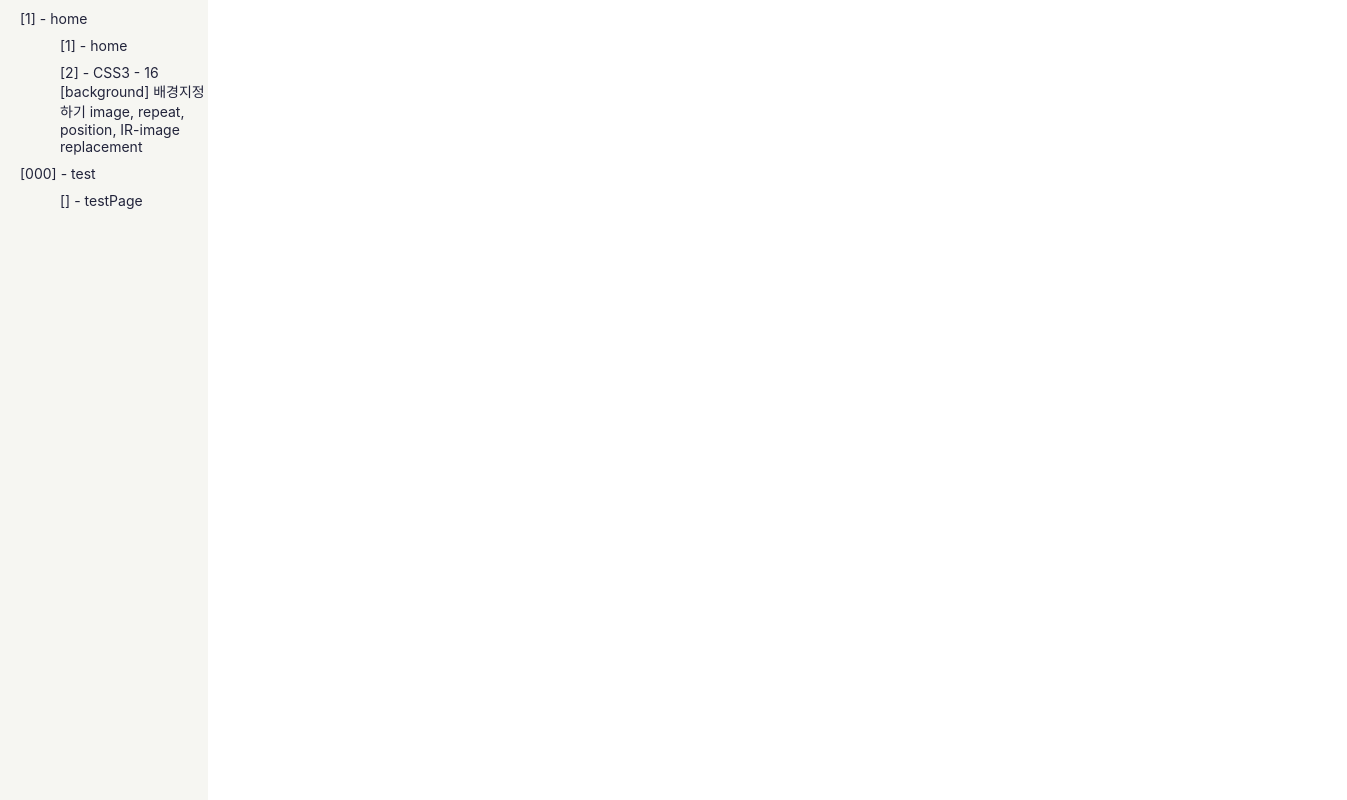
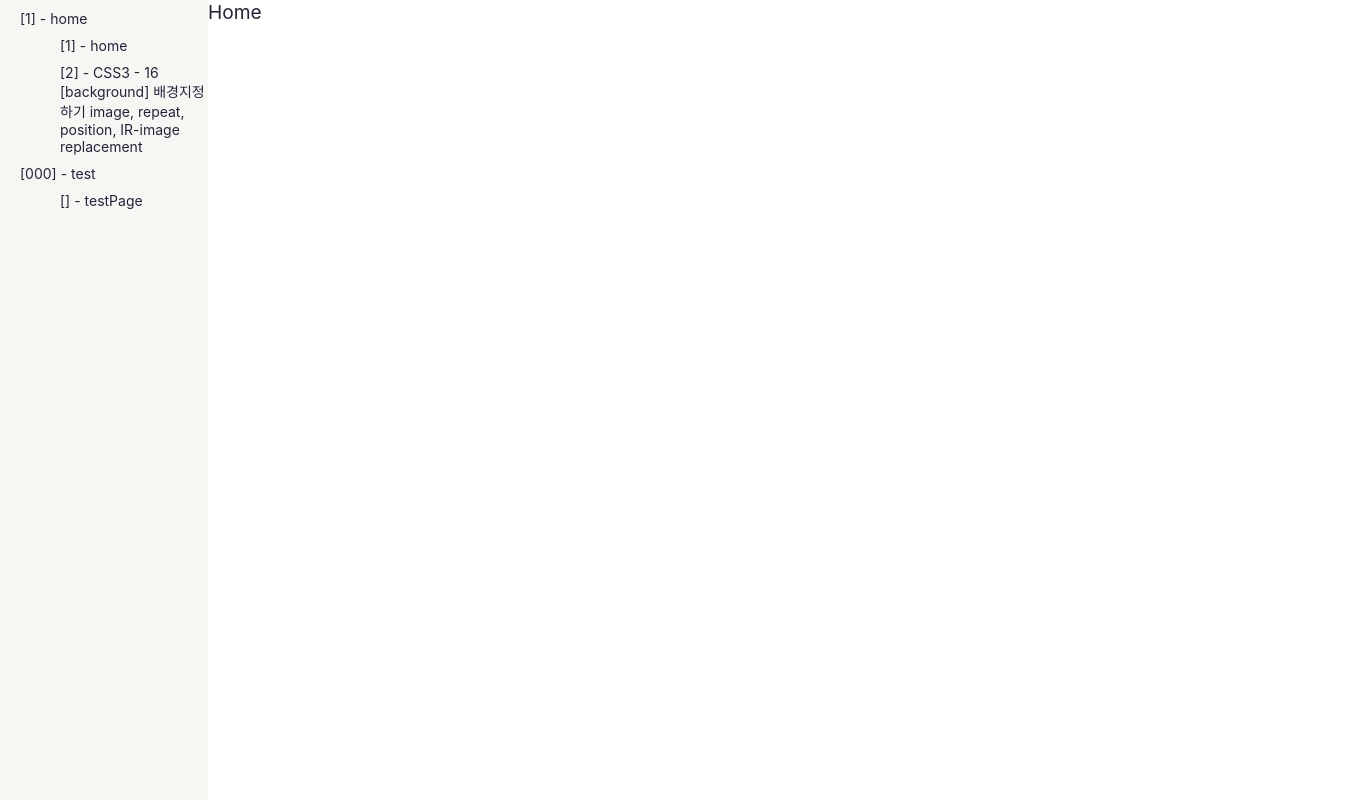
Before and after one commit to lhjwork/jin-css-blog, a React (Create React App) app: page / in a window 1280 px wide. Shown: the whole page, 1347 px wide, since content can reach past the window. Built offline with nearby package versions, Linux system fonts and the light colour scheme.

Commit message:
ViewWrapper  styled-components 생성

```diff
--- a/src/components/commons/Common.style.js
+++ b/src/components/commons/Common.style.js
@@ -14,3 +14,9 @@ export const ViewCetnterWrapper = styled.div`
   padding: 50px 0;
   margin-left: 13rem;
 `;
+
+export const ViewWrapper = styled.div`
+  width: 89vw;
+  height: 100vh;
+  margin-left: 13rem;
+`;
--- a/src/pages/home/Home.jsx
+++ b/src/pages/home/Home.jsx
@@ -1,7 +1,8 @@
 import React from "react";
+import { ViewWrapper } from "../../components/commons/Common.style";
 
 const Home = () => {
-  return <div>Home</div>;
+  return <ViewWrapper>Home</ViewWrapper>;
 };
 
 export default Home;
```
